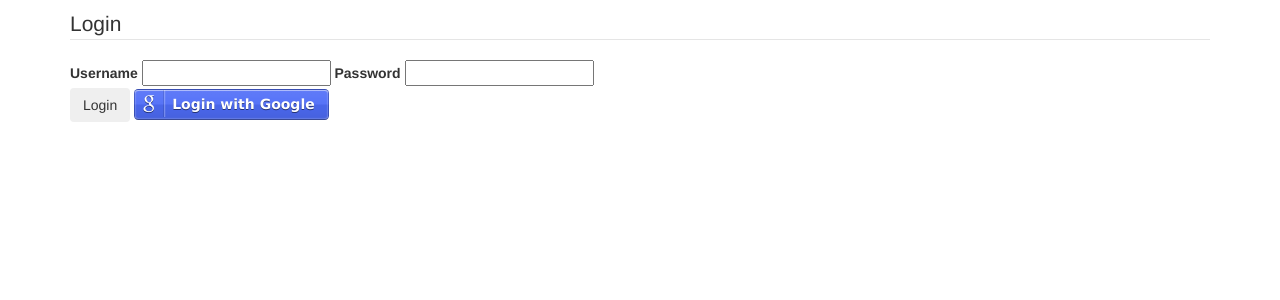
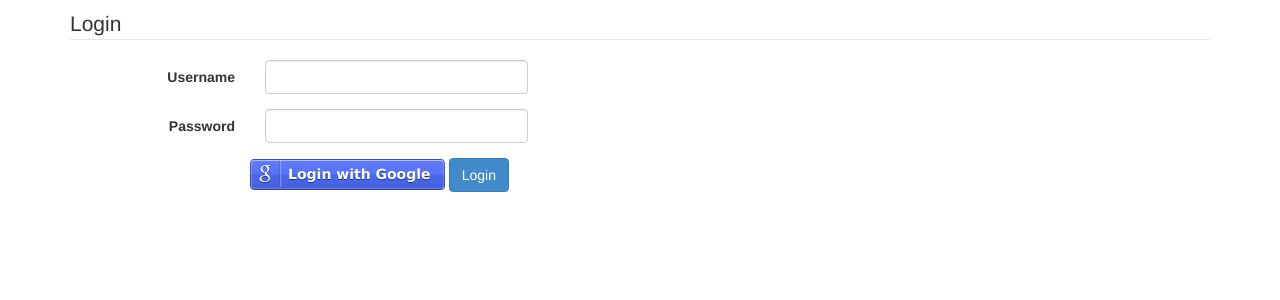
Before and after one commit to osuosl/orvsd_central, a Python web app: template orvsd_central/templates/login.html in a window 1280 px wide. Shown: the part 51-351 px from the top of the page. Run offline with Jinja, Linux system fonts and the light colour scheme; the template is opened without the code that fills it, so the values that code supplies are empty, except form fields; form fields are guessed from the names that the template uses.

Commit message:
bootstrap3 login.html
refs #87

```diff
--- a/orvsd_central/templates/login.html
+++ b/orvsd_central/templates/login.html
@@ -9,15 +9,21 @@
 {% endblock %}
 
 {% block content %}
-<form method="POST">
-    <fieldset>
-        <legend>Login</legend>
-        <label>Username</label>
-        {{ form.name }}
-        <label>Password</label>
-        {{ form.password }}<br />
-        <button type="submit" class="btn">Login</button>
-        <a class='zocial google' href={{url_for('general.google_login')}}>Login with Google</a>
-    </fieldset>
+<form class="form-horizontal" method="POST">
+    <legend>Login</legend>
+    <div class="form-group">
+        <label for='name' class="control-label col-xs-2">Username</label>
+        <div class="col-xs-3">{{ form.name(class_='form-control') }}</div>
+    </div>
+    <div class="form-group">
+        <label for='password' class="control-label col-xs-2">Password</label>
+        <div class="col-xs-3">{{ form.password(class_='form-control') }}</div>
+    </div>
+    <div class="form-group">
+        <div class="col-xs-offset-2">
+            <a class='zocial google' href={{url_for('general.google_login')}}>Login with Google</a>
+            <button type="submit" class="btn btn-primary">Login</button>
+        </div>
+    </div>
 </form>
 {% endblock %}
```
